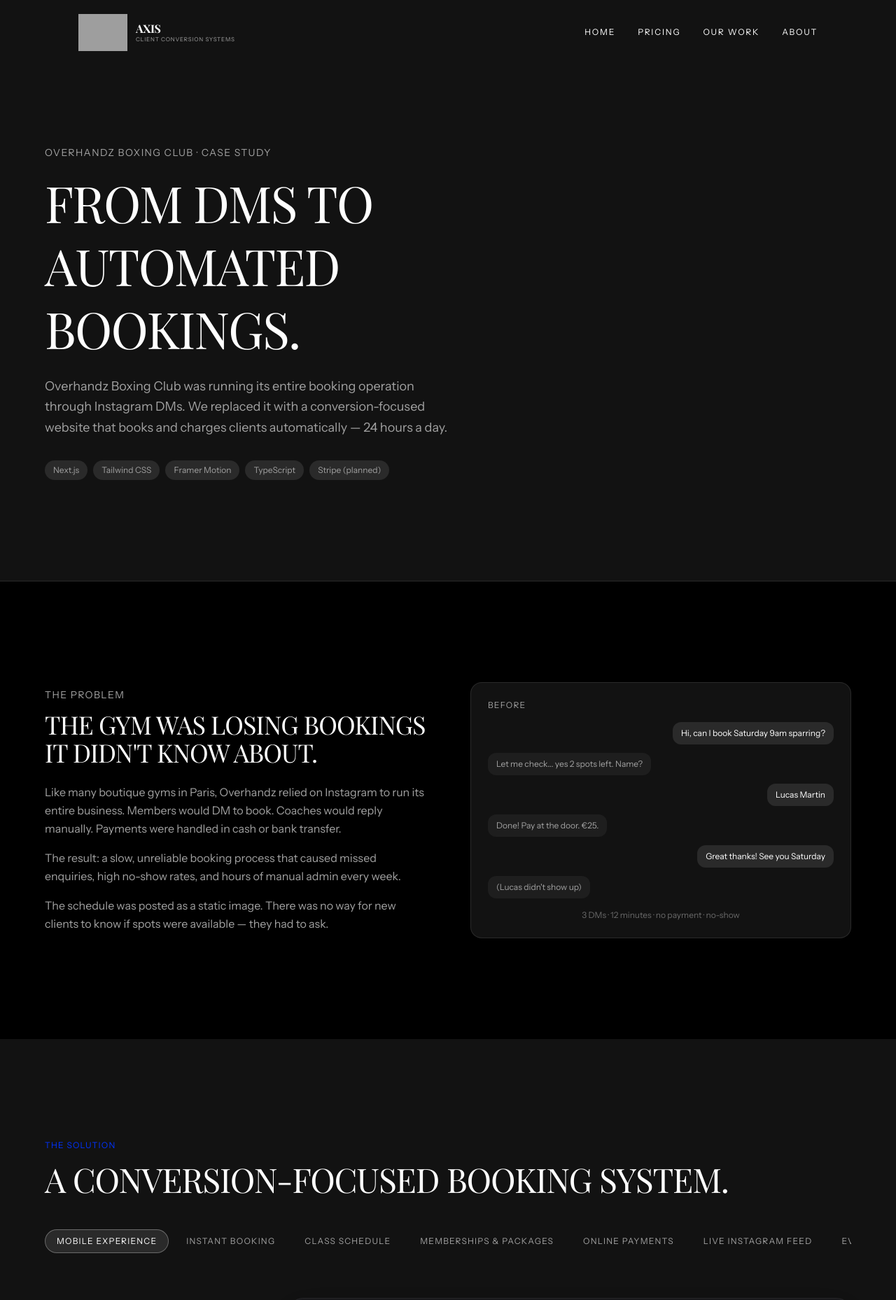
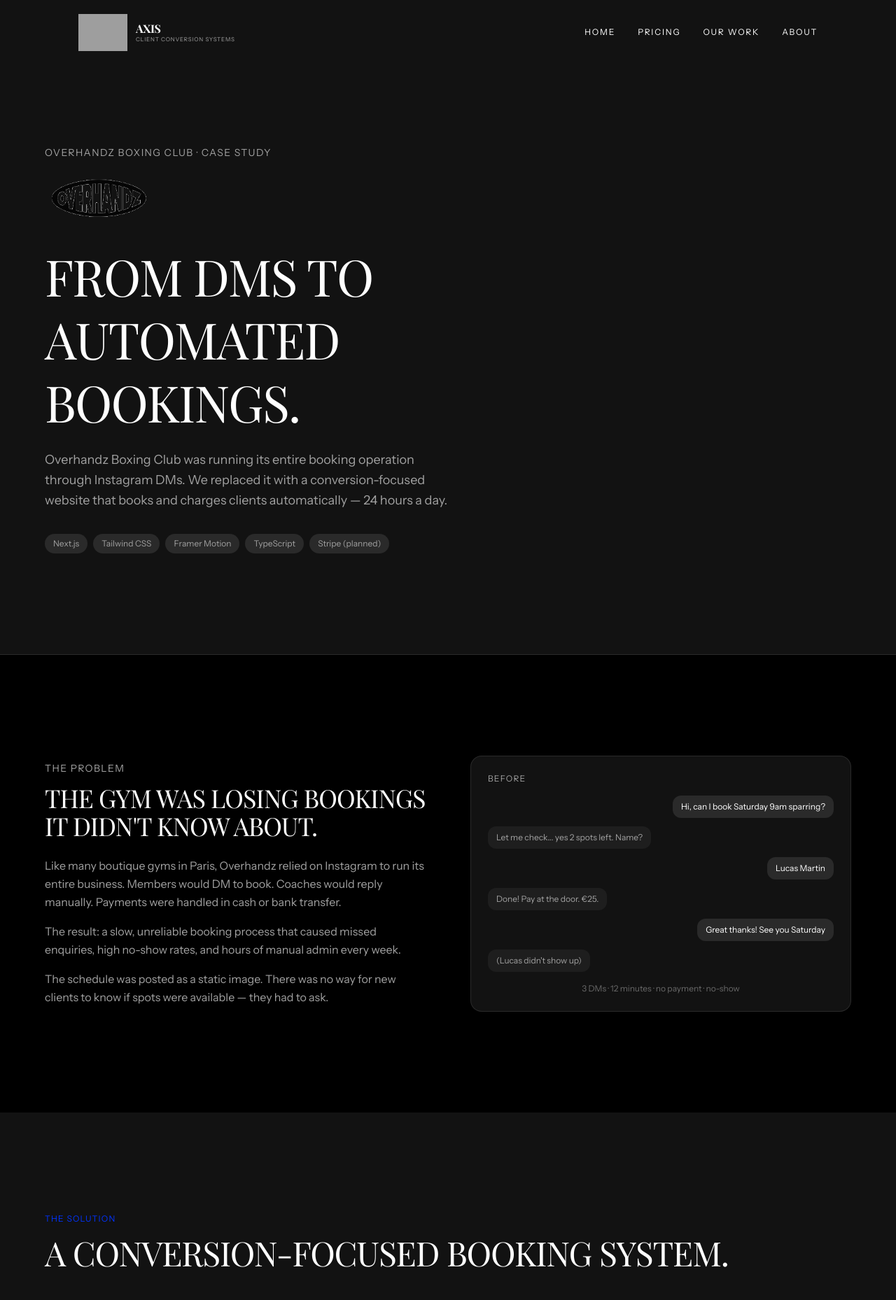
Before and after one commit to lorenapuhl/axis-website, a Next.js app: page /our-work in a window 1280 px wide. Shown: the top 1858 px of the page at 70% size. Built offline with nearby package versions, Linux system fonts and the light colour scheme; grey boxes are pictures that could not be loaded.

Commit message:
feat: add overhandz logo, fix scrollbars, dots nav indicator for pills

```diff
--- a/app/globals.css
+++ b/app/globals.css
@@ -1,4 +1,16 @@
 @import "tailwindcss";
+
+/* Hide scrollbars everywhere they're not wanted.
+   Tailwind v4 doesn't include scrollbar-none by default, so we define it here. */
+@layer utilities {
+  .scrollbar-none {
+    scrollbar-width: none;        /* Firefox */
+    -ms-overflow-style: none;     /* IE / Edge */
+  }
+  .scrollbar-none::-webkit-scrollbar {
+    display: none;                /* Chrome / Safari / Opera */
+  }
+}
 
 @theme {
   /* Fonts */
--- a/components/sections/OverhandzCasestudySection.tsx
+++ b/components/sections/OverhandzCasestudySection.tsx
@@ -7,6 +7,7 @@
 // page headline for /our-work, per SEO rules.
 
 import { motion } from "framer-motion"
+import Image from "next/image"
 
 export default function OverhandzCasestudySection() {
   return (
@@ -30,6 +31,17 @@
             <p className="font-instrument text-soft-grey text-sm font-medium tracking-widest uppercase mb-4">
               Overhandz Boxing Club · Case Study
             </p>
+
+            {/* Overhandz logo — sits between the label and the h1 */}
+            <div className="mb-6">
+              <Image
+                src="/overhandz/ui/logo-transparent.png"
+                alt="Overhandz Boxing Club logo"
+                width={160}
+                height={80}
+                className="object-contain invert opacity-70"
+              />
+            </div>
 
             {/* h1 — exactly one per the /our-work page.
                 text-4xl on mobile (prevents overflow), text-7xl on desktop. */}
--- a/components/sections/OverhandzFeaturesSection.tsx
+++ b/components/sections/OverhandzFeaturesSection.tsx
@@ -8,7 +8,7 @@
 // The browser frame box is intentionally removed — only a floating rounded search bar
 // sits above the panel. The panel itself renders full-width with no constraining box.
 
-import { useState, type ComponentType } from "react"
+import { useState, useRef, type ComponentType } from "react"
 import { motion, AnimatePresence } from "framer-motion"
 import {
   MobileExperiencePanel,
@@ -101,6 +101,20 @@
   const activePill = PILLS.find((p) => p.id === activeId)!
   const ActivePanel = activePill.Panel
 
+  // Ref for the pill scroll container — used to scroll the active pill into view
+  // when a dot is clicked without the user needing to manually scroll.
+  const pillNavRef = useRef<HTMLDivElement>(null)
+
+  // Select a pill by id: update state + scroll the pill button into view.
+  const handleSelect = (id: string) => {
+    setActiveId(id)
+    const nav = pillNavRef.current
+    if (!nav) return
+    const idx = PILLS.findIndex((p) => p.id === id)
+    const btn = nav.children[idx] as HTMLElement | undefined
+    btn?.scrollIntoView({ behavior: "smooth", block: "nearest", inline: "center" })
+  }
+
   return (
     // bg-grey-axis (#121212) provides a visible contrast against the pure-black panels
     <section className="py-20 px-6 md:py-36 md:px-12 bg-grey-axis">
@@ -128,12 +142,17 @@
           whileInView={{ opacity: 1, y: 0 }}
           viewport={{ once: true }}
           transition={{ duration: 0.7, ease: "easeOut", delay: 0.1 }}
-          className="flex gap-2 overflow-x-auto pb-4 mb-12 snap-x snap-mandatory scrollbar-none"
+          className="mb-4"
+        >
+          {/* Scrollable pill row — scrollbar-none hides the native scrollbar */}
+          <div
+            ref={pillNavRef}
+            className="flex gap-2 overflow-x-auto scrollbar-none snap-x snap-mandatory"
           >
             {PILLS.map((pill) => (
               <button
                 key={pill.id}
-              onClick={() => setActiveId(pill.id)}
+                onClick={() => handleSelect(pill.id)}
                 className={`
                   shrink-0 snap-start px-4 py-2 rounded-full text-xs font-instrument font-medium
                   uppercase tracking-widest transition-colors duration-200
@@ -146,6 +165,24 @@
                 {pill.label}
               </button>
             ))}
+          </div>
+
+          {/* Dots — one per pill, active dot widens into a pill shape.
+              Clicking a dot also scrolls the matching pill button into view. */}
+          <div className="flex justify-center gap-1.5 mt-4 mb-8">
+            {PILLS.map((pill) => (
+              <button
+                key={pill.id}
+                onClick={() => handleSelect(pill.id)}
+                aria-label={`Show ${pill.label}`}
+                className={`rounded-full transition-all duration-300 ${
+                  activeId === pill.id
+                    ? "w-4 h-1.5 bg-white-axis"
+                    : "w-1.5 h-1.5 bg-white-axis/25 hover:bg-white-axis/50"
+                }`}
+              />
+            ))}
+          </div>
         </motion.div>
 
         {/* ── CONTENT AREA ── */}
```
Lines whose indentation alone changed are shown as unchanged.
